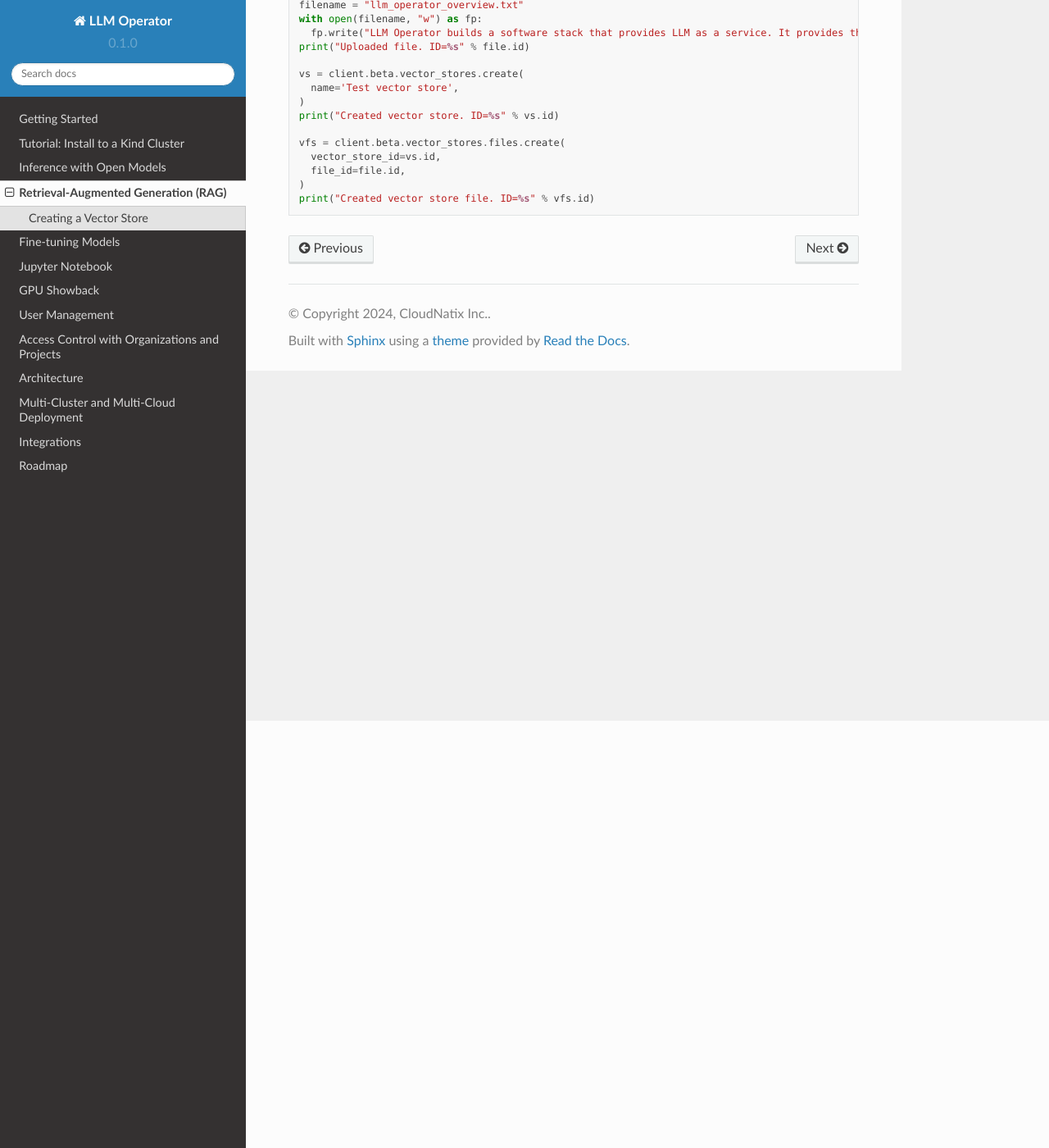
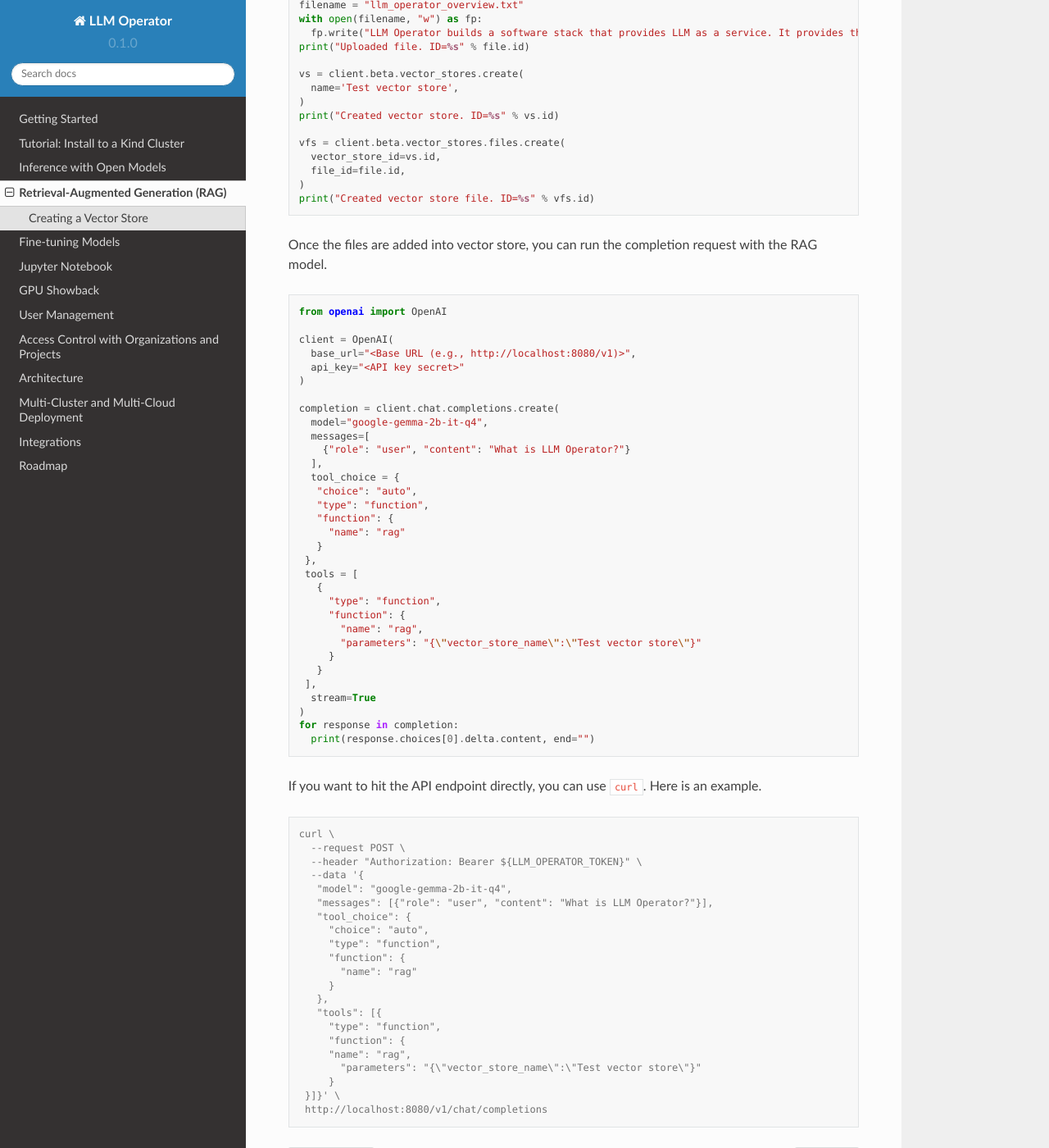
Before and after one commit to llm-operator/docs, a Sphinx documentation site: the page built from docs/source/rag.rst, in a window 1280 px wide and 1400 px high, scrolled down 521 px. Shown: the whole window at 82% size. Built offline with Sphinx 7.4.7 and the Read the Docs theme 2.0.0, drawn with Linux system fonts in a browser that asks for light colours; some of the changed text lies outside the part shown.

Commit message:
Add example on rag (#81)

```diff
--- a/docs/source/rag.rst
+++ b/docs/source/rag.rst
@@ -3,7 +3,7 @@ Retrieval-Augmented Generation (RAG)
 
 .. note::
 
-   Work-in-progress.
+  This page describes how to use RAG with LLM Operator.
 
 Creating a Vector Store
 -----------------------
@@ -36,3 +36,66 @@ and create files in the vector store. Here is an example script:
      file_id=file.id,
    )
    print("Created vector store file. ID=%s" % vfs.id)
+
+Once the files are added into vector store, you can run the completion request with the RAG model.
+
+.. code-block:: python
+
+   from openai import OpenAI
+
+   client = OpenAI(
+     base_url="<Base URL (e.g., http://localhost:8080/v1)>",
+     api_key="<API key secret>"
+   )
+
+   completion = client.chat.completions.create(
+     model="google-gemma-2b-it-q4",
+     messages=[
+       {"role": "user", "content": "What is LLM Operator?"}
+     ],
+     tool_choice = {
+      "choice": "auto",
+      "type": "function",
+      "function": {
+        "name": "rag"
+      }
+    },
+    tools = [
+      {
+        "type": "function",
+        "function": {
+          "name": "rag",
+          "parameters": "{\"vector_store_name\":\"Test vector store\"}"
+        }
+      }
+    ],
+     stream=True
+   )
+   for response in completion:
+     print(response.choices[0].delta.content, end="")
+
+If you want to hit the API endpoint directly, you can use ``curl``. Here is an example.
+
+.. code-block:: console
+
+   curl \
+     --request POST \
+     --header "Authorization: Bearer ${LLM_OPERATOR_TOKEN}" \
+     --data '{
+      "model": "google-gemma-2b-it-q4",
+      "messages": [{"role": "user", "content": "What is LLM Operator?"}],
+      "tool_choice": {
+        "choice": "auto",
+        "type": "function",
+        "function": {
+          "name": "rag"
+        }
+      },
+      "tools": [{
+        "type": "function",
+        "function": {
+        "name": "rag",
+          "parameters": "{\"vector_store_name\":\"Test vector store\"}"
+        }
+    }]}' \
+    http://localhost:8080/v1/chat/completions
```
